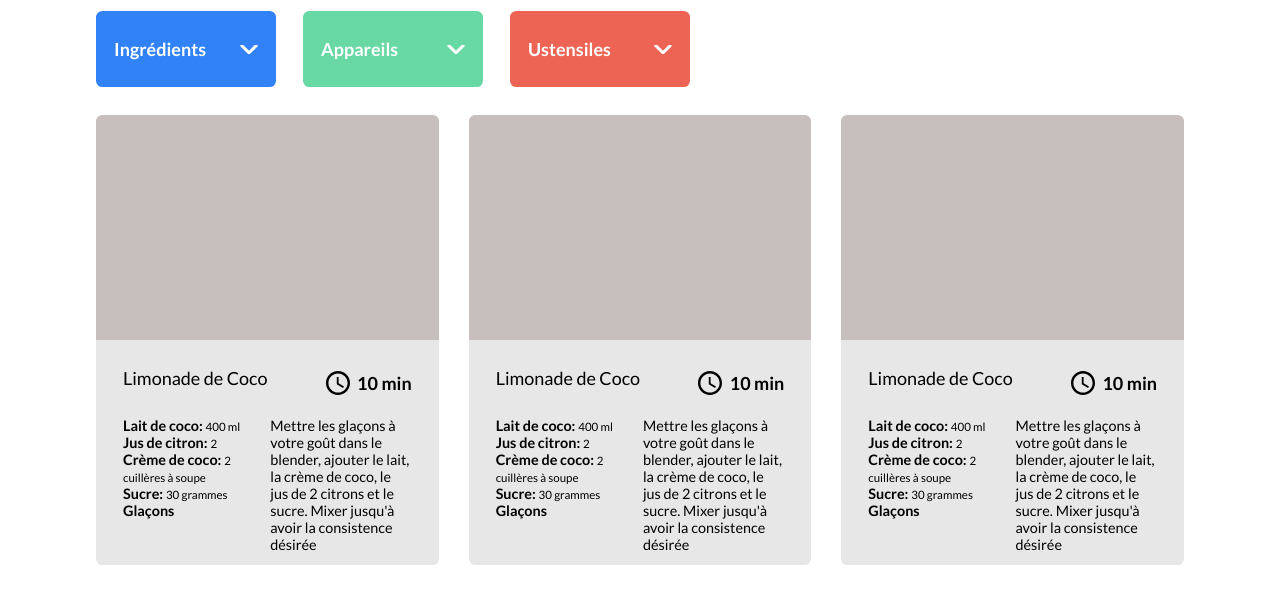
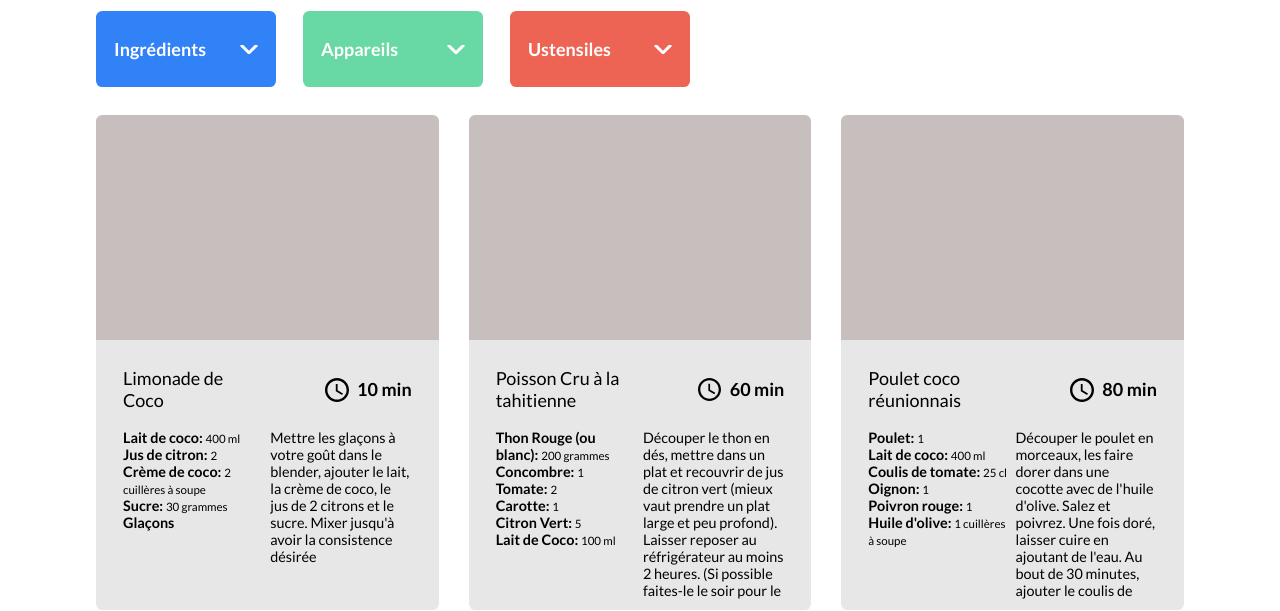
Before and after one commit to rMaloberti/RemiMaloberti_7_02062022, a website with bundled scripts: page index.html in a window 1280 px wide. Shown: the part 227-838 px from the top of the page. Built offline with nearby package versions, Linux system fonts and the light colour scheme.

Commit message:
feat(views): add the method to generate the recipes section

```diff
--- a/data/recipes.js
+++ b/data/recipes.js
@@ -262,7 +262,7 @@ const recipes = [
     description:
       "Etaler la pate dans les moules à tartelette. Faire cuire la pate 30 minutes. Découper le chocolat en morceau et le faire chauffer, y ajouter la crême liquide, ajouter le beurre et remuer jusqu'à avoir une pâte homogène. Verser la pate sur les tartelettes. Couper les fraises en 2 et les positionner sur ",
     appliance: 'Four',
-    ustensils: ['moule à tartelettes (6)', 'casserolle'],
+    ustensils: ['moule à tartelettes', 'casserolle'],
   },
   {
     id: 8,
@@ -765,7 +765,7 @@ const recipes = [
     time: 30,
     description:
       'Cuisiner la viande hachée dans une poelle à frire. Dans une autre faire cuire les oignons découpés en fins dés avec un peu de beurre. Ajouter du vin rouge. Mélanger les oigons avec la viande hachée. Faire cuire les pates le temps indiqué sur le paquet. Ajouter le coulis de tomates à la viande hachée. Une fois que les pates sont cuites, ajouter la crème fraiche à la viande hachée. Serivir.',
-    appliance: 'Casserolle.',
+    appliance: 'Casserole',
     ustensils: ['Cuillère en bois', 'louche', 'couteau'],
   },
   {
@@ -985,7 +985,7 @@ const recipes = [
     time: 15,
     description:
       "Faire fondre l'oseille avec du beurre demi sel, ajouter un litre d'eau. Ajouter les vermicelles. Laisser cuire. une foit prêt, sortir du feu et après 5 minutes ajouter le jaune d'oeuf et la crême fraîche",
-    appliance: 'Casserolle',
+    appliance: 'Casserole',
     ustensils: ['couteau', 'cuillère en bois'],
   },
   {
@@ -1370,7 +1370,8 @@ const recipes = [
       },
     ],
     time: 20,
-    description: 'Fouettez les oeufs, le sucre et le lait. tremper les tranches de pain. Le cuire au four pendant environ 10 minutes à 180°. Servir',
+    description:
+      'Fouettez les oeufs, le sucre et le lait. tremper les tranches de pain. Le cuire au four pendant environ 10 minutes à 180°. Servir',
     appliance: 'Four',
     ustensils: ['fouet', 'bol', 'Cuillère à Soupe'],
   },
@@ -1459,7 +1460,7 @@ const recipes = [
     time: 20,
     description:
       "Séparer les blancs d'oeufs. Faire fondre le chocolat au bain marie. Ajouter les jaunes et le sucre au chocolat hors du feu. Battre les blancs en neige. Ajouter les blancs au mélange de chocolat. Mélangez délicatement avec une spatule. Servir dans un plat ou dans des verres. Mettre au frais",
-    appliance: 'Casserolle',
+    appliance: 'Casserole',
     ustensils: ['fouet', 'spatule', 'verres'],
   },
   {
@@ -1560,7 +1561,7 @@ const recipes = [
     time: 15,
     description:
       'Mélanger la farine et le beurre fondu en ajoutant le lait peu à peu. Ajouter du sucre après la cuisson. Bien mélanger. Ajouter le chocolat en morceaux et laisser chauffer 8 minutes en mélangeant avec une cuillère en bois. Mettre dans des verres',
-    appliance: 'Casserolle',
+    appliance: 'Casserole',
     ustensils: ['cuillère en bois'],
   },
   {
@@ -1591,7 +1592,7 @@ const recipes = [
     time: 30,
     description:
       "Faire bouillir le lait ( on peut y ajouter de l'essence de vanille. Battre les oeufs et le sucre, ajouter la farine puis finalement ajouter le lait chaud. Remettre à feu doux pour faire épaissir en remuant pendant 5 à 10 minutes.",
-    appliance: 'Casserolle',
+    appliance: 'Casserole',
     ustensils: ['fouet', 'saladier'],
   },
   {
@@ -1732,7 +1733,8 @@ const recipes = [
       },
     ],
     time: 0,
-    description: "Découper les fruits. Le passer au blender jusqu'à obtenir une texture liquide. Mettre au frais. Servir",
+    description:
+      "Découper les fruits. Le passer au blender jusqu'à obtenir une texture liquide. Mettre au frais. Servir",
     appliance: 'Blender',
     ustensils: ['couteau', 'verres'],
   },
--- a/sass/components/_recipe-card.scss
+++ b/sass/components/_recipe-card.scss
@@ -23,7 +23,7 @@
 
   .recipe-card-desc {
     /* Size */
-        height: 12.5em;
+    height: 15em;
 
     /* Border */
     border-radius: 0 0 0.35em 0.35em;
@@ -39,14 +39,20 @@
       display: flex;
       justify-content: space-between;
 
+      &__heading {
+        /* Size */
+        max-width: 90%;
+      }
+
       .desc-header-cooking-time {
         /* Size */
-                width: 5em;
+        width: 9em;
 
         /* Display */
         display: flex;
         align-items: center;
-                justify-content: space-between;
+        justify-content: flex-end;
+        gap: 0.25em;
 
         &__icon {
           /* Size */
@@ -57,14 +63,14 @@
           border: 0.25em solid transparent;
 
           /* Background */
-                    background-image: url("../../assets/icons/time.svg");
+          background-image: url('../../assets/icons/time.svg');
           background-size: cover;
           background-repeat: no-repeat;
         }
 
         &__text {
           /* Font */
-                    font-family: "Lato-bold", sans-serif;
+          font-family: 'Lato-bold', sans-serif;
           font-weight: 700;
         }
       }
@@ -85,7 +91,7 @@
         .desc-body-ingredient {
           /* Font */
           font-size: 0.8em;
-                    font-family: "Lato-bold", sans-serif;
+          font-family: 'Lato-bold', sans-serif;
           font-weight: 700;
 
           &__qty {
@@ -98,9 +104,13 @@
       &__instructions {
         /* Size */
         max-width: 49%;
+        max-height: 12em;
 
         /* Font */
         font-size: 0.8em;
+
+        /* Overflow */
+        overflow: hidden;
       }
     }
   }
--- a/sass/layouts/_recipes.scss
+++ b/sass/layouts/_recipes.scss
@@ -1,7 +1,8 @@
 .recipes {
   /* Display */
   display: flex;
-  justify-content: space-between;
+  justify-content: flex-start;
   flex-wrap: wrap;
+  column-gap: 2.75%;
   row-gap: 4em;
 }
--- a/scripts/index.js
+++ b/scripts/index.js
@@ -1,7 +1,6 @@
 /* eslint-disable comma-dangle */
 /* eslint-disable import/extensions */
 import RecipesModel from './models/RecipesModel.js';
-import ComponentsView from './views/ComponentsView.js';
 import HomeView from './views/HomeView.js';
 
 const init = () => {
@@ -10,42 +9,6 @@ const init = () => {
 
   HomeView.displayPage(recipes, references);
 
-  for (let i = 0; i < 10; i += 1) {
-    document.getElementById('recipes').appendChild(
-      ComponentsView.recipeCard({
-        recipeId: 1,
-        recipeTitle: 'Limonade de Coco',
-        recipeTime: 10,
-        recipeIngredients: [
-          {
-            ingredient: 'Lait de coco',
-            quantity: 400,
-            unit: 'ml',
-          },
-          {
-            ingredient: 'Jus de citron',
-            quantity: 2,
-          },
-          {
-            ingredient: 'Crème de coco',
-            quantity: 2,
-            unit: 'cuillères à soupe',
-          },
-          {
-            ingredient: 'Sucre',
-            quantite: 30,
-            unit: 'grammes',
-          },
-          {
-            ingredient: 'Glaçons',
-          },
-        ],
-        recipeDesc:
-          "Mettre les glaçons à votre goût dans le blender, ajouter le lait, la crème de coco, le jus de 2 citrons et le sucre. Mixer jusqu'à avoir la consistence désirée",
-      })
-    );
-  }
-
   console.log(RecipesModel.getReferences(RecipesModel.getRecipes()));
 };
 
--- a/scripts/models/RecipesModel.js
+++ b/scripts/models/RecipesModel.js
@@ -31,10 +31,16 @@ export default class RecipesModel {
 
     // If the ingredient is not in the ingredient references array
     if (!stored) {
+      // Display value to store
+      const displayValueToStore = `${referenceToStore
+        .toLowerCase()
+        .charAt(0)
+        .toUpperCase()}${referenceToStore.toLowerCase().slice(1)}`;
+
       // Store the ingredient in the reference array
       references[subArrayIndex].push({
         value: SearchHelper.normalize(referenceToStore),
-        displayValue: referenceToStore,
+        displayValue: displayValueToStore,
         recipeIds: [recipe.id],
       });
     }
--- a/scripts/utils/FilterTypes.js
+++ b/scripts/utils/FilterTypes.js
@@ -38,7 +38,7 @@ export default class FilterTypes {
       case 'ingredients':
         text = 'ingrédient';
         break;
-      case 'appliences':
+      case 'appliances':
         text = 'appareil';
         break;
       case 'tools':
--- a/scripts/views/HomeView.js
+++ b/scripts/views/HomeView.js
@@ -34,8 +34,8 @@ export default class HomeView {
     );
 
     // Fill and display the ustensils button
-    references[3].forEach((reference) => {
-      filterReferences[2].push(reference.displayPage);
+    references[4].forEach((reference) => {
+      filterReferences[2].push(reference.displayValue);
     });
 
     document.getElementById('filters').appendChild(
@@ -46,8 +46,24 @@ export default class HomeView {
     );
   };
 
+  // DISPLAY RECIPES
+  static displayRecipes = (recipes) => {
+    recipes.forEach((recipe) => {
+      document.getElementById('recipes').appendChild(
+        ComponentsView.recipeCard({
+          recipeId: recipe.id,
+          recipeTitle: recipe.name,
+          recipeTime: recipe.time,
+          recipeIngredients: recipe.ingredients,
+          recipeDesc: recipe.description,
+        })
+      );
+    });
+  };
+
   // DISPLAY PAGE
   static displayPage = (recipes, references) => {
     this.displayFilters(references);
+    this.displayRecipes(recipes);
   };
 }
```
Also changed, not shown: public/css/style.css, 1 other file. Lines whose indentation alone changed are shown as unchanged.
